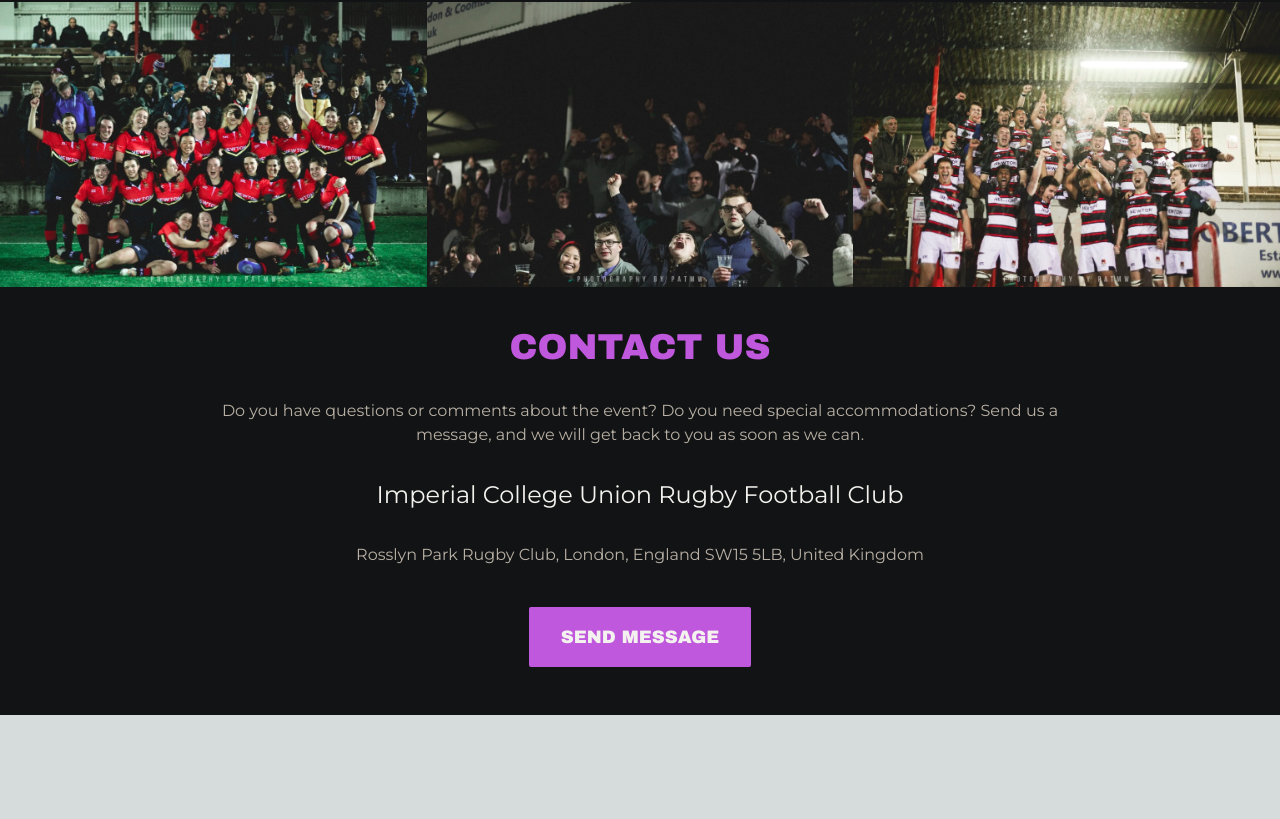
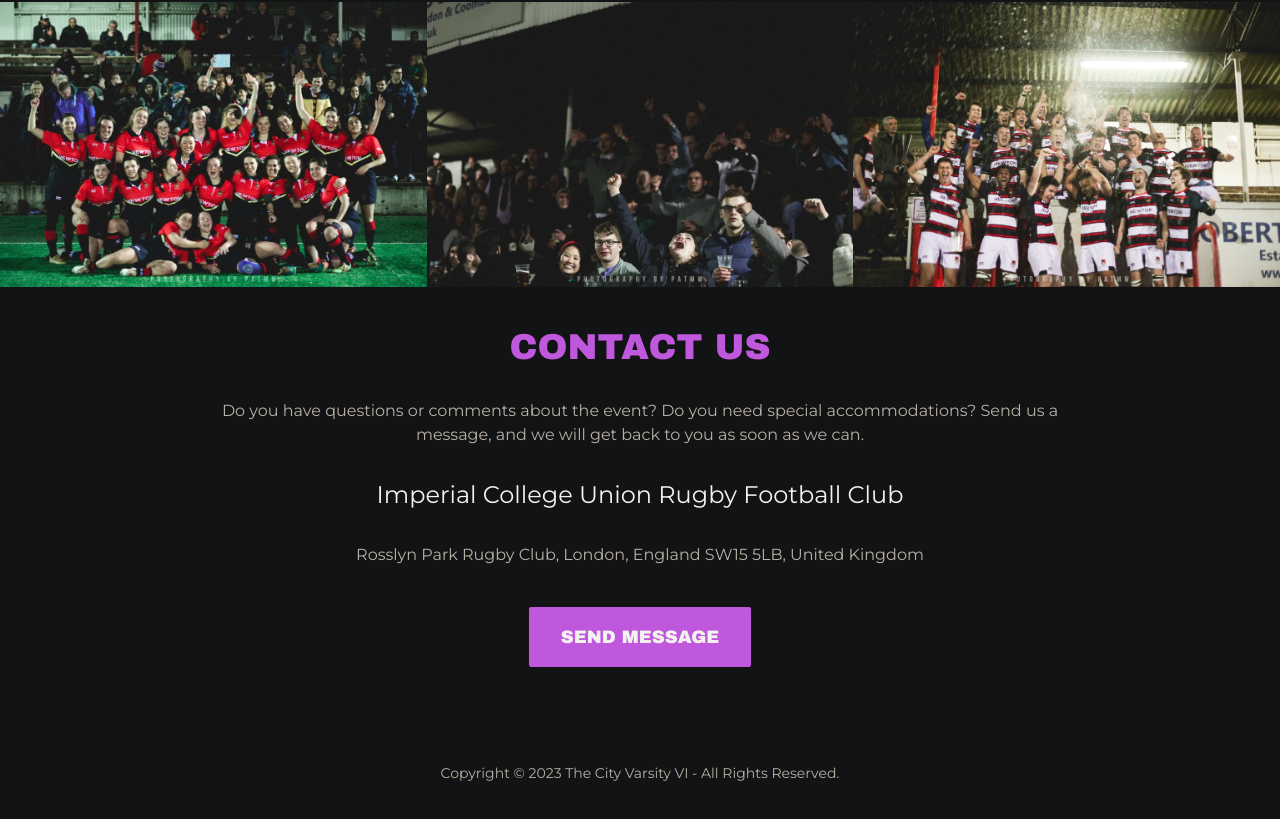
Before and after one commit to robwakefield/thecityvarsity, a Next.js app: page / in a window 1280 px wide. Shown: the part 3579-4398 px from the top of the page. Before the commit the page ends 4294 px from the top, so only its background shows below. Built offline with nearby package versions, Linux system fonts and the light colour scheme.

Commit message:
Implement Footer component

```diff
--- a/src/app/page.tsx
+++ b/src/app/page.tsx
@@ -9,6 +9,7 @@ import { Partners, PartnerItem, PartnerContact } from '@/components/partners'
 import { Timeline, TimelineItem } from '@/components/timeline'
 import { Gallery } from '@/components/gallery'
 import { Contact } from '@/components/contact'
+import Footer from '@/components/footer'
 
 export default function Home() {
   return (
@@ -106,6 +107,12 @@ export default function Home() {
         "Rosslyn Park Rugby Club, London, England SW15 5LB, United Kingdom"
       )}
 
+      {
+        // TODO: Add map
+      }
+
+      {Footer("The City Varsity VI")}
+
     </main>
   )
 }
--- /dev/null
+++ b/src/components/footer.tsx
@@ -0,0 +1,8 @@
+
+export default function Footer(text: String) {
+  return <div className={"w-screen bg-bg"}>
+      <div className="flex flex-row py-12 px-12 text-sm text-center text-secondary justify-center">
+        <p>{"Copyright © 2023 " + text + " - All Rights Reserved."}</p>
+      </div>
+    </div>
+}
```
